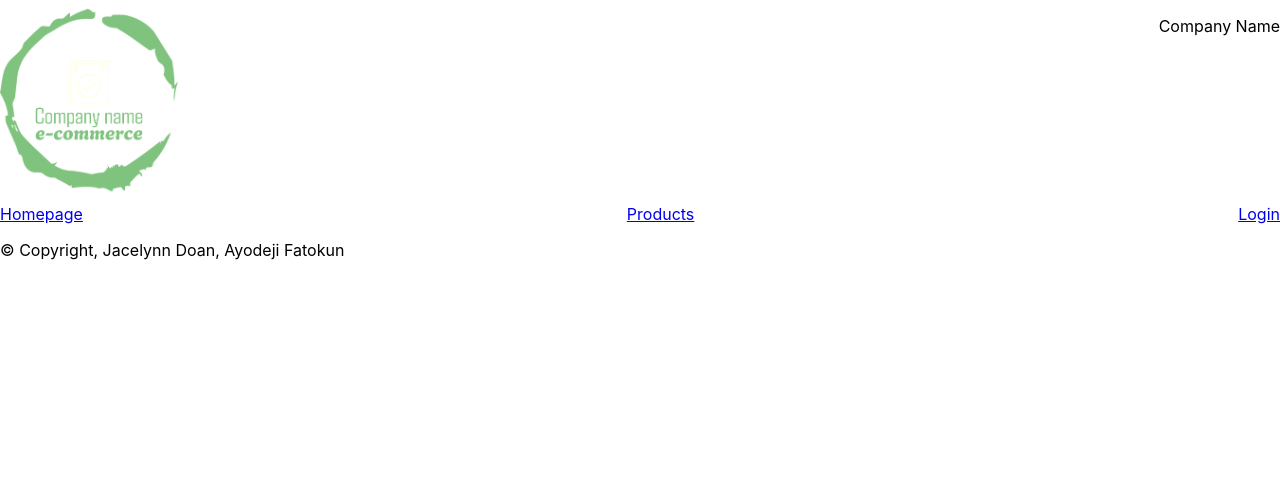
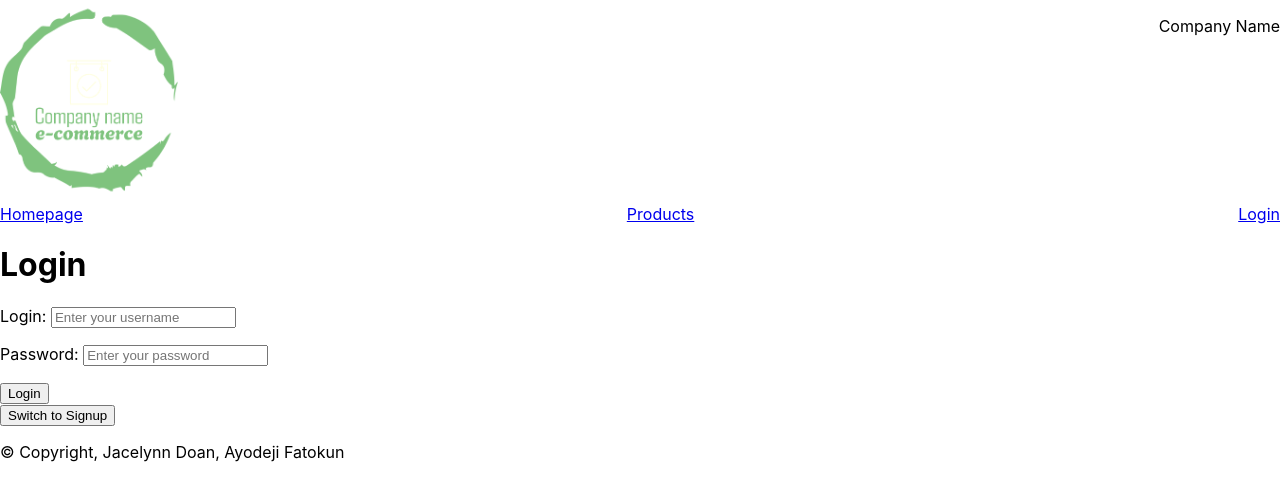
Before and after one commit to danielftn/Assignment4, a React (Create React App) app in the folder my-ecommerce-app/: page /LoginPage in a window 1280 px wide. Shown: the top 500 px of the page. Built offline with nearby package versions, Linux system fonts and the light colour scheme.

Commit message:
Updated LoginForm.js and SignupForm.js

```diff
--- a/my-ecommerce-app/src/App.js
+++ b/my-ecommerce-app/src/App.js
@@ -11,7 +11,7 @@ function App() {
     <Router>
         <Routes>
             <Route path='/' element={<Homepage />} />
-            <Route path='/Productpage' element={<Productpage />} />
+            <Route path='/ProductPage' element={<Productpage />} />
             <Route path='/LoginPage' element={<LoginPage/>}/>
         </Routes>
     </Router>
--- a/my-ecommerce-app/src/component/Header.js
+++ b/my-ecommerce-app/src/component/Header.js
@@ -15,7 +15,7 @@ function Header() {
                 <nav style={{ display: 'flex', justifyContent: 'space-between' }}>  {/* inline style */}
                 <Link to ="/">Homepage</Link> {/*use Link to navigate to Homepage component*/}
                 <Link to ="/ProductPage">Products</Link>  {/* use Link to navigate to the ProductPage component */}
-                <Link to ="/">Login</Link>    {/* use Link to navigate to the Homepage component */}
+                <Link to ="/LoginPage">Login</Link>    {/* use Link to navigate to the Homepage component */}
             </nav>
         </div>
     );
--- a/my-ecommerce-app/src/component/LoginForm.js
+++ b/my-ecommerce-app/src/component/LoginForm.js
@@ -1,11 +1,53 @@
-import React from 'react';
+import React, {useState} from 'react';
+import SignupForm from './SignupForm';
+
 
 function LoginForm() {
+
+    const[username, setUsername] = useState('')
+    const[password, setPassword] = useState('')
+    const [login, setLogin] = useState(true);
+
+    const handleLogin = () => {
+        if('' === username){
+            alert('Please enter your username');
+            return;
+        }
+
+        if('' === password) {
+            alert('Please enter your password')
+        }
+    }
+
+    const handleSwitch = () => {
+        setLogin(!login);
+    }
+
     return(
-        <div className="login-page">
+        <form className='loginForm'>
+            <h1>Login</h1>
+            <div className='Username'>
+                <p>Login: <input placeholder='Enter your username'
+                className='inputBox'
+                type='text'
+                onChange={e => setUsername(e.target.value)} /></p>
+            </div>
 
+            <div className='Password'>
+                <p>Password: <input placeholder='Enter your password'
+                className='inputBox'
+                type='password'
+                onChange={e => setPassword(e.target.value)} /></p>
+            </div>
 
-        </div>
+            <div className='loginButton'>
+                <input type='button' value={'Login'} onClick={handleLogin}/>
+            </div>
+
+            <div className='switchtoSignup'>
+                <input type='button' value={'Switch to Signup'} onClick={handleSwitch}/>
+            </div>
+        </form>
     );
 }
 export default LoginForm;
--- /dev/null
+++ b/my-ecommerce-app/src/component/SignupForm.js
@@ -0,0 +1,69 @@
+import React, {useState} from 'react';
+
+function SignupForm(){
+    const[username, setUsername] = useState('')
+    const[password, setPassword] = useState('')
+    const[confirmPassword, setConfirmPassword] = useState('')
+    const[email, setEmail] = useState('')
+
+    const handleSignup = () => {
+        if('' === username){
+            alert('Please enter an username');
+            return;
+        }
+
+        if('' === password) {
+            alert('Please enter an password')
+        }
+
+        if(password !== confirmPassword){
+            alert('Please make passwords the same ')
+        }
+
+        if('' === email){
+            alert('Please enter an email')
+        }
+    }
+
+    return(
+    <div className='signupForm'>
+        <div className='Username'>
+            <p>Login: <input placeholder='Enter your username'
+            className='Username'
+            type='text'
+            onChange={e => setUsername(e.target.value)} /></p>
+        </div>
+
+        <div className='Password'>
+            <p>Password: <input
+            placeholder='Enter your password'
+            className='Password'
+            type='password'
+            onChange={e => setPassword(e.target.value)}/></p>
+        </div>
+
+        <div className='confirmPassword'>
+            <p>Confirm Password: <input placeholder='Confirm your password'
+            className='confirmPassword'
+            type='password'
+            onChange={e => setConfirmPassword(e.target.value)}/></p>
+        </div>
+
+        <div className='email'>
+            <p>Email: <input placeholder='Enter your email'
+            className='email'
+            type='text'
+            onChange={e => setEmail(e.target.value)}/></p>
+        </div>
+
+        <div className='signupButton'>
+            <input type='button' value={'Signup'} onClick={handleSignup}/>
+        </div>
+
+        <div className='switchtoLogin'>
+            <input type='button' value={'Switch to Login'}/>
+        </div>
+    </div>
+    );
+}
+export default SignupForm;
```
